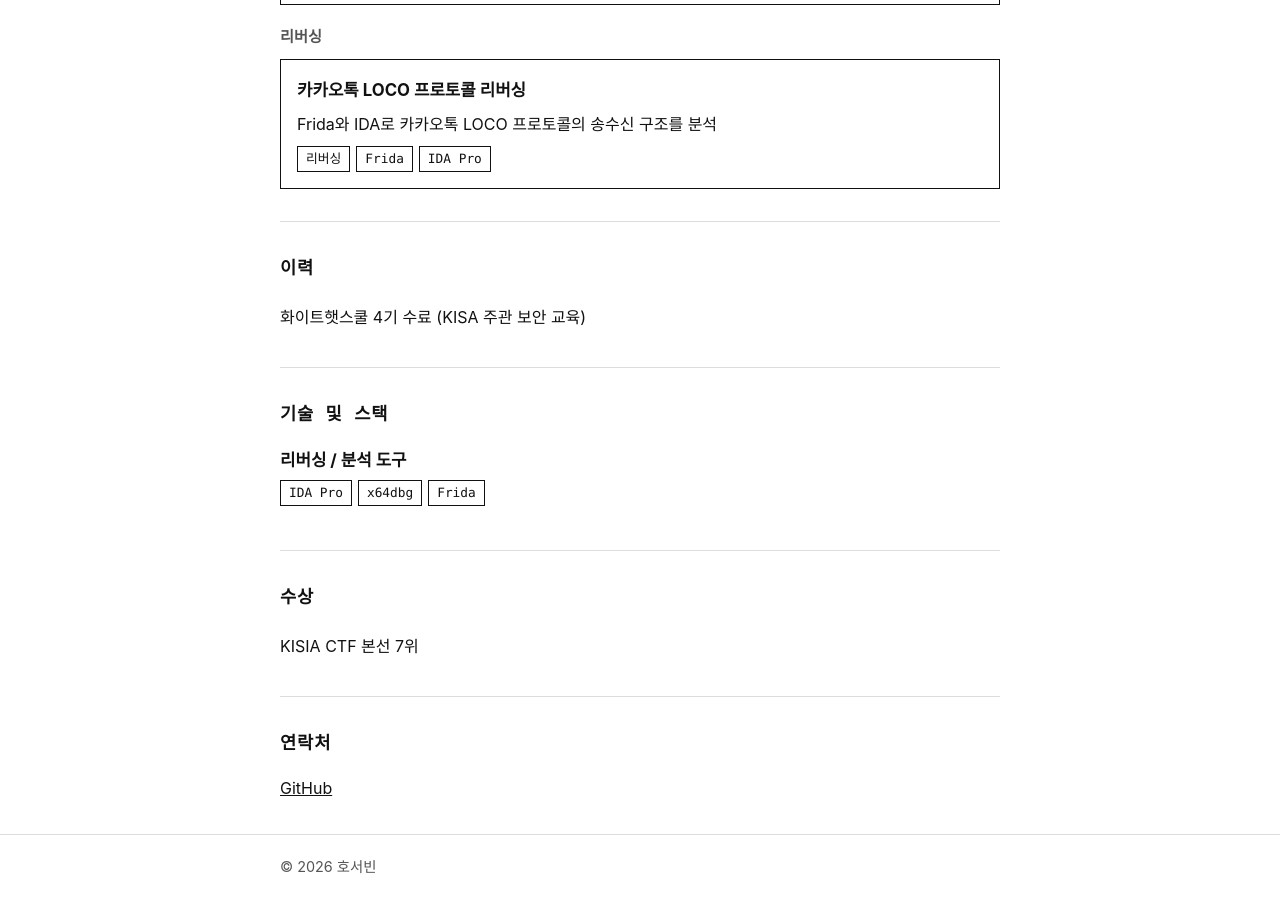
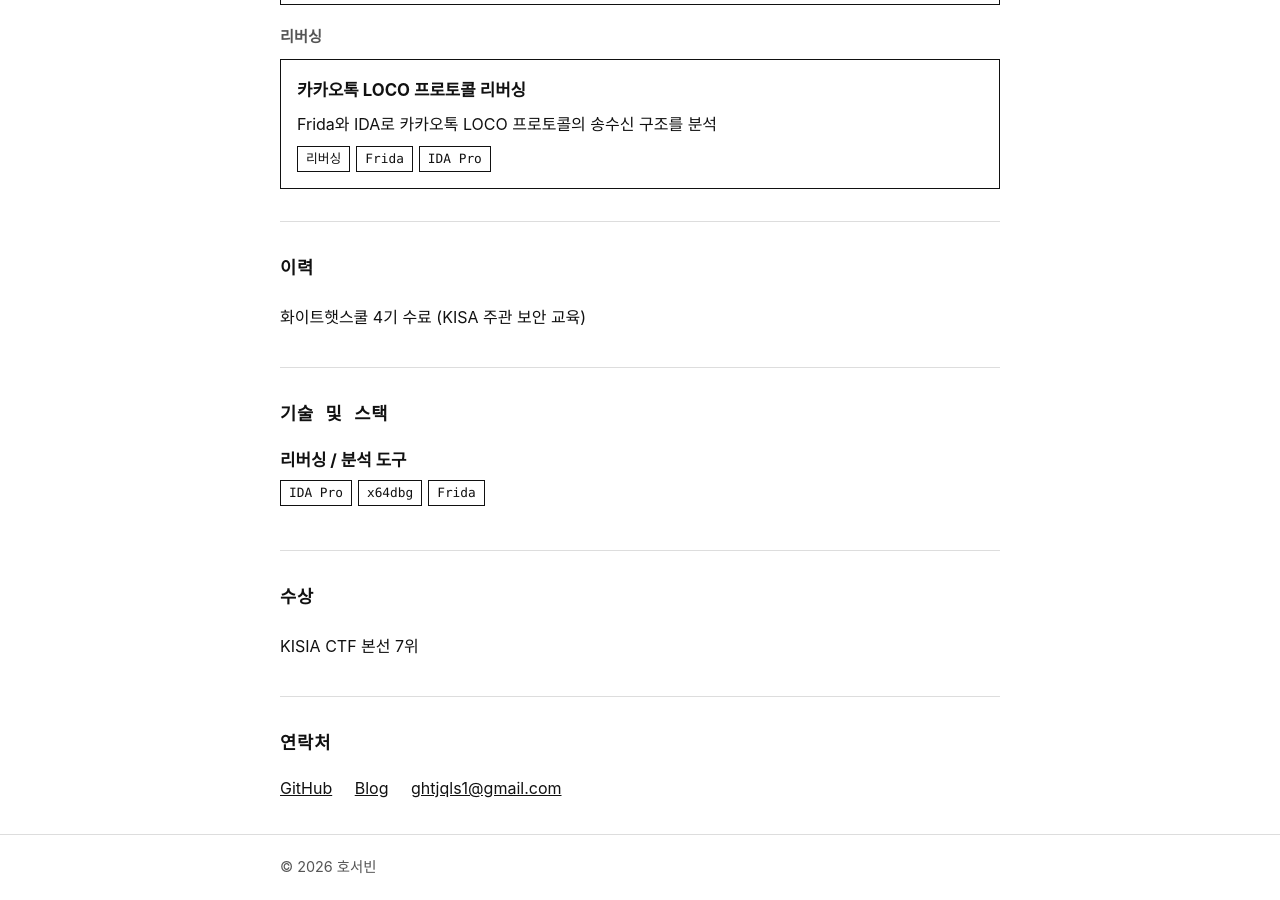
Before and after one commit to biniyapp/biniyapp.github.io, a Jekyll site: the page built from index.html, in a window 1280 px wide and 900 px high, scrolled down 1693 px. Built offline with Jekyll 4.4.1, drawn with Linux system fonts in a browser that asks for light colours.

Commit message:
Update _config.yml

```diff
--- a/_config.yml
+++ b/_config.yml
@@ -1,15 +1,15 @@
 # 사이트 기본 설정
-title: "호서빈 | Portfolio"
+title: "biniyapp | Portfolio"
 url: "https://biniyapp.github.io"
 baseurl: ""
 
 # 개인 정보 (비워두면 화면에 표시되지 않음)
 author:
   name_ko: "호서빈"
-  name_en: ""            # TODO: 영문 이름 표기 입력
+  name_en: "Hoseobin"            # TODO: 영문 이름 표기 입력
   github: "biniyapp"
-  email: ""              # TODO: 공개할 이메일 (없으면 비워두기)
-  blog: ""               # TODO: 티스토리 블로그 주소
+  email: "ghtjqls1@gmail.com"              # TODO: 공개할 이메일 (없으면 비워두기)
+  blog: "https://biniyap.tistory.com/"               # TODO: 티스토리 블로그 주소
 
 # 프로젝트 컬렉션 (_projects/ko, _projects/en 하위 .md 가 각각 페이지가 됨)
 collections:
```
